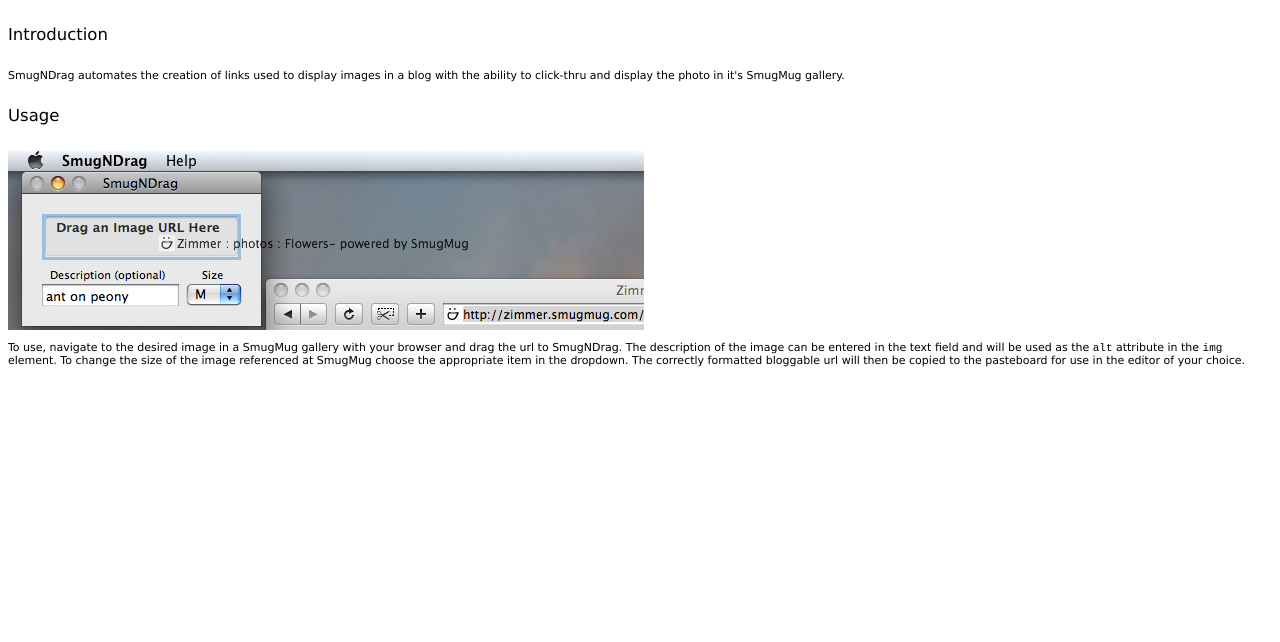
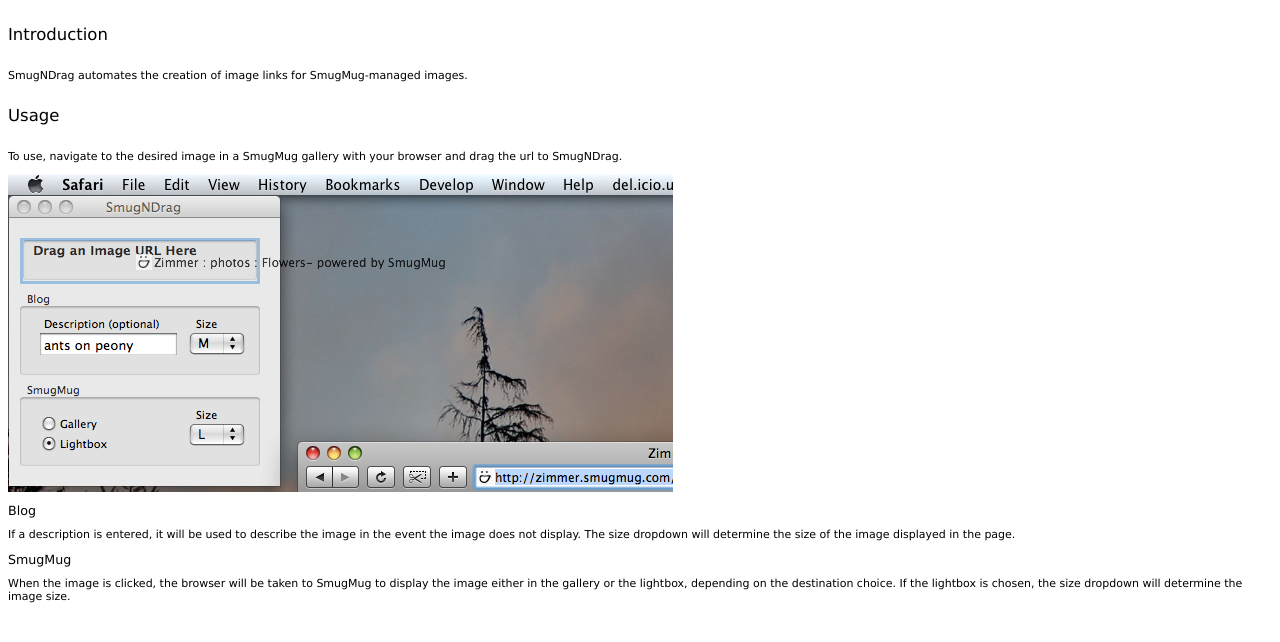
Before and after one commit to bzimmer/smugndrag, a plain HTML site: page SmugNDrag Help/index.html in a window 1280 px wide. Drawn offline with Linux system fonts and the light colour scheme.

Commit message:
updated help for new destination feature

```diff
--- a/SmugNDrag Help/index.html
+++ b/SmugNDrag Help/index.html
@@ -11,6 +11,10 @@
         font-weight: normal;
         margin: 1.5em 0;
       }
+      h2, h3{
+        font-size: 1.15em;
+        font-weight: normal;
+      }
       p{
         line-height: 1.75em;
       }
@@ -21,21 +25,27 @@
 
   <h1>Introduction</h1>
 
-  SmugNDrag automates the creation of links used to display images in a
-  blog with the ability to click-thru and display the photo in it's
-  SmugMug gallery.
+  SmugNDrag automates the creation of image links for SmugMug-managed images.
 
   <h1>Usage</h1>
 
-  <p><img src="images/drag.png"/></p>
+  To use, navigate to the desired image in a SmugMug gallery with your
+  browser and drag the url to SmugNDrag.
 
-  To use, navigate to the desired image in a SmugMug gallery with your
-  browser and drag the url to SmugNDrag.  The description of the image
-  can be entered in the text field and will be used as the <code>alt</code>
-  attribute in the <code>img</code> element.  To change the size of the image
-  referenced at SmugMug choose the appropriate item in the dropdown.
-  The correctly formatted bloggable url will then be copied to the pasteboard
-  for use in the editor of your choice.
+  <p><img src="images/drag_1_3.png"/></p>
+
+  <h2>Blog</h2>
+
+  If a description is entered, it will be used to describe the image in the event
+  the image does not display.  The size dropdown will determine the size of the
+  image displayed in the page.
+
+  <h2>SmugMug</h2>
+
+  When the image is clicked, the browser will be taken to SmugMug to display
+  the image either in the gallery or the lightbox, depending on the destination
+  choice.  If the lightbox is chosen, the size dropdown will determine the image
+  size.
 
   </body>
 </html>
```
Also changed, not shown: SmugNDrag Help/images/drag_1_2.png (renamed from SmugNDrag Help/images/drag.png), SmugNDrag Help/images/drag_1_3.png (added), 5 other files.
